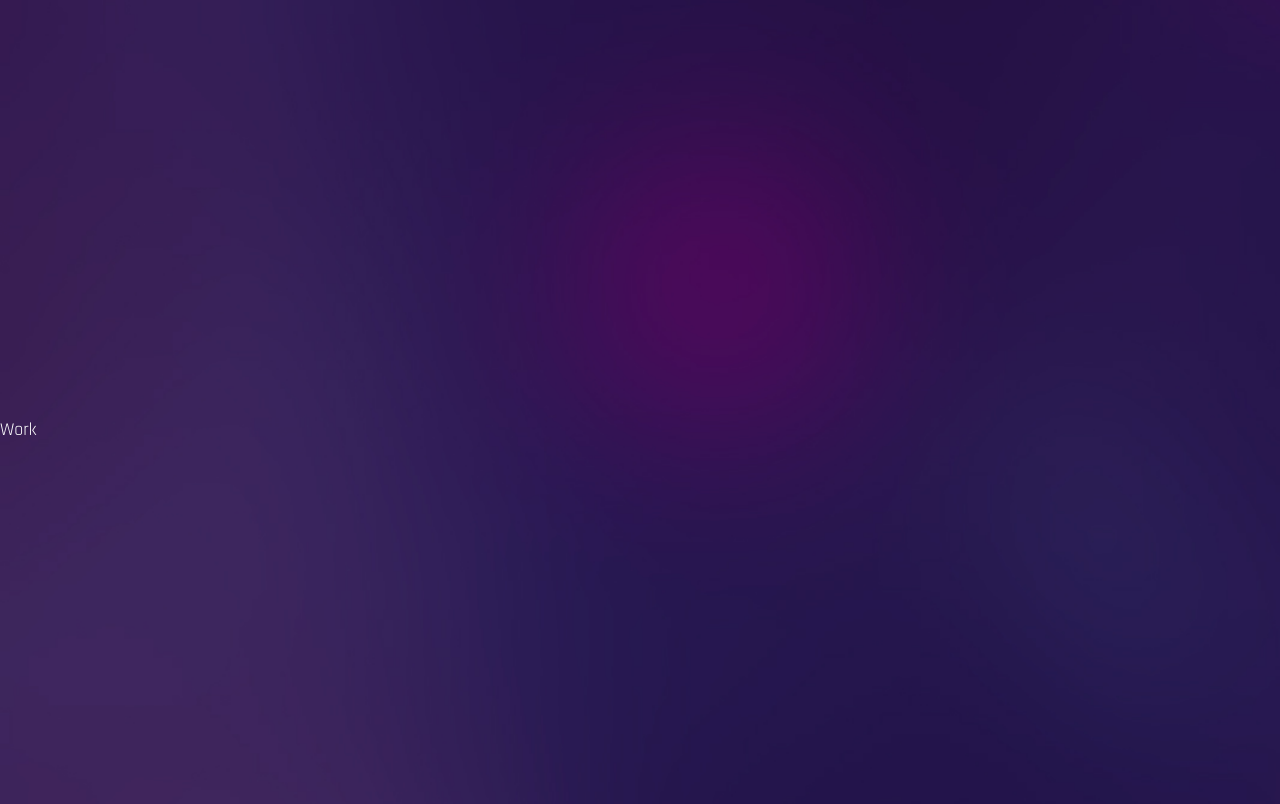
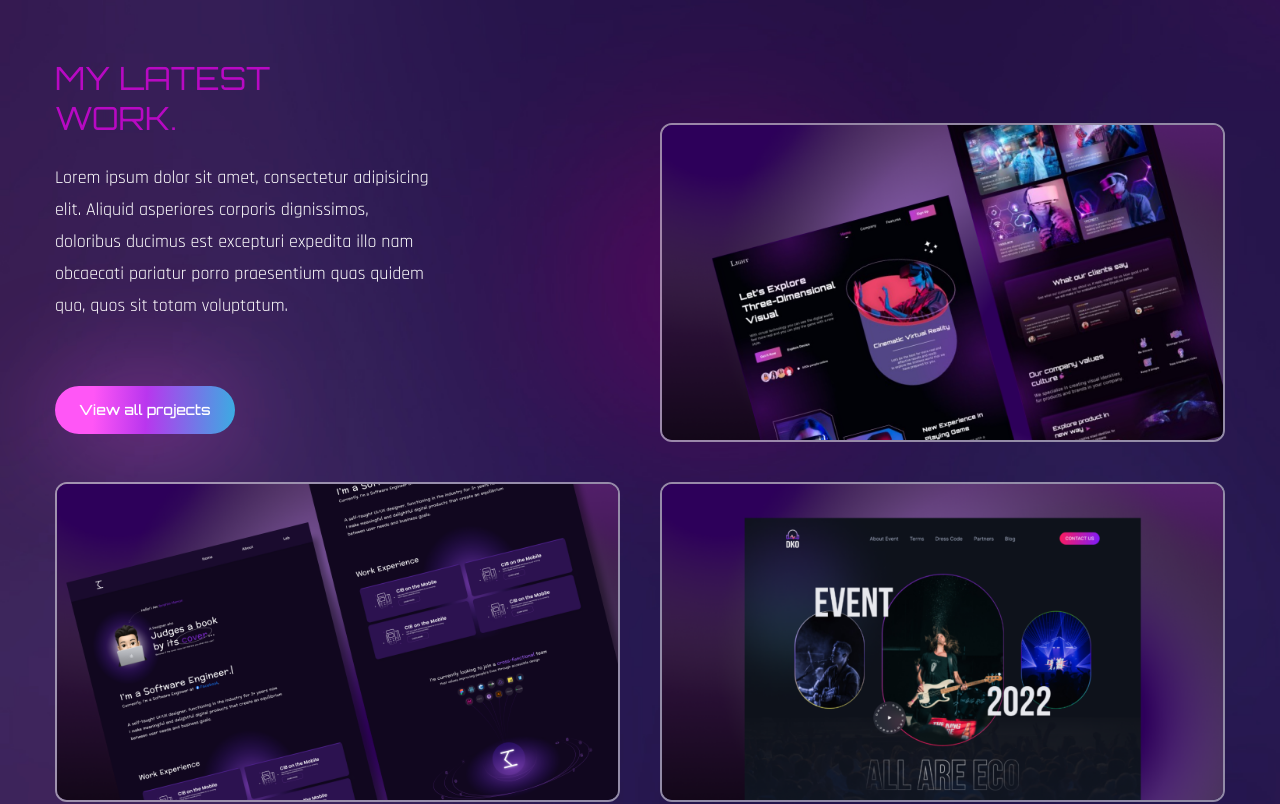
Before and after one commit to ali5422m/portfolio-website, a React (Create React App) app: page / in a window 1280 px wide. Shown: the part 2306-3110 px from the top of the page. Built offline with nearby package versions, Linux system fonts and the light colour scheme; the HTML template or start-up script is replaced by a standard one; a web font is replaced by a local one.

Commit message:
complete work

```diff
--- a/src/components/Work.js
+++ b/src/components/Work.js
@@ -1,7 +1,100 @@
 import React from 'react';
+import {motion} from "framer-motion";
+import {fadeIn} from "../variants";
+
+import Img1 from "../assets/portfolio-img1.png";
+import Img2 from "../assets/portfolio-img2.png";
+import Img3 from "../assets/portfolio-img3.png";
 
 const Work = () => {
-  return <div className="section" id="work">Work</div>;
+    return (
+        <section className="section" id="work">
+            <div className="container mx-auto">
+                <div className="flex flex-col lg:flex-row gap-x-10">
+                    <motion.div
+                        variants={fadeIn("right", 0.3)}
+                        initial="hidden"
+                        whileInView={'show'}
+                        viewport={{ once: false, amount: 0.3 }}
+                        className="flex-1 flex flex-col gap-y-12 mb-10 lg:mb-0">
+                        <div>
+                            <h2 className="h2 leading-tight text-accent">
+                                My Latest <br/>
+                                work.
+                            </h2>
+                            <p className="max-w-sm mb-16">
+                                Lorem ipsum dolor sit amet, consectetur adipisicing elit.
+                                Aliquid asperiores corporis dignissimos,
+                                doloribus ducimus est excepturi expedita illo nam obcaecati pariatur porro praesentium
+                                quas quidem quo,
+                                quos sit totam voluptatum.
+                            </p>
+                            <button className="btn btn-sm">View all projects</button>
+                        </div>
+                        <div className="group relative overflow-hidden border-2 border-white/50 rounded-xl">
+                            <div
+                                className="group-hover:bg-black/70 w-full h-full absolute z-40 transition-all duration-300"></div>
+                            <img
+                                src={Img1}
+                                alt=""
+                                className="group-hover:scale-125 transition-all duration-500"
+                            />
+                            <div className="absolute -bottom-full left-12 group-hover:bottom-24
+                              transition-all duration-500 z-50">
+                                <span className="text-gradient"> UI/UX Design</span>
+                            </div>
+                            <div
+                                className="absolute -bottom-full left-12 group-hover:bottom-14 transition-all duration-700 z-50">
+                                <span className="text-3xl text-white">Project Title</span>
+                            </div>
+                        </div>
+
+                    </motion.div>
+                    <motion.div
+                        variants={fadeIn("left", 0.2)}
+                        initial="hidden"
+                        whileInView={'show'}
+                        viewport={{ once: false, amount: 0.3 }}
+                        className="flex-1 flex flex-col gap-y-10 justify-end">
+                        <div className="group relative overflow-hidden border-2 border-white/50 rounded-xl">
+                            <div
+                                className="group-hover:bg-black/70 w-full h-full absolute z-40 transition-all duration-300"></div>
+                            <img
+                                src={Img2}
+                                alt=""
+                                className="group-hover:scale-125 transition-all duration-500"
+                            />
+                            <div className="absolute -bottom-full left-12 group-hover:bottom-24
+                              transition-all duration-500 z-50">
+                                <span className="text-gradient"> UI/UX Design</span>
+                            </div>
+                            <div
+                                className="absolute -bottom-full left-12 group-hover:bottom-14 transition-all duration-700 z-50">
+                                <span className="text-3xl text-white">Project Title</span>
+                            </div>
+                        </div>
+                        <div className="group relative overflow-hidden border-2 border-white/50 rounded-xl">
+                            <div
+                                className="group-hover:bg-black/70 w-full h-full absolute z-40 transition-all duration-300"></div>
+                            <img
+                                src={Img3}
+                                alt=""
+                                className="group-hover:scale-125 transition-all duration-500"
+                            />
+                            <div className="absolute -bottom-full left-12 group-hover:bottom-24
+                              transition-all duration-500 z-50">
+                                <span className="text-gradient"> UI/UX Design</span>
+                            </div>
+                            <div
+                                className="absolute -bottom-full left-12 group-hover:bottom-14 transition-all duration-700 z-50">
+                                <span className="text-3xl text-white">Project Title</span>
+                            </div>
+                        </div>
+                    </motion.div>
+                </div>
+            </div>
+        </section>
+    );
 };
 
 export default Work;
```
